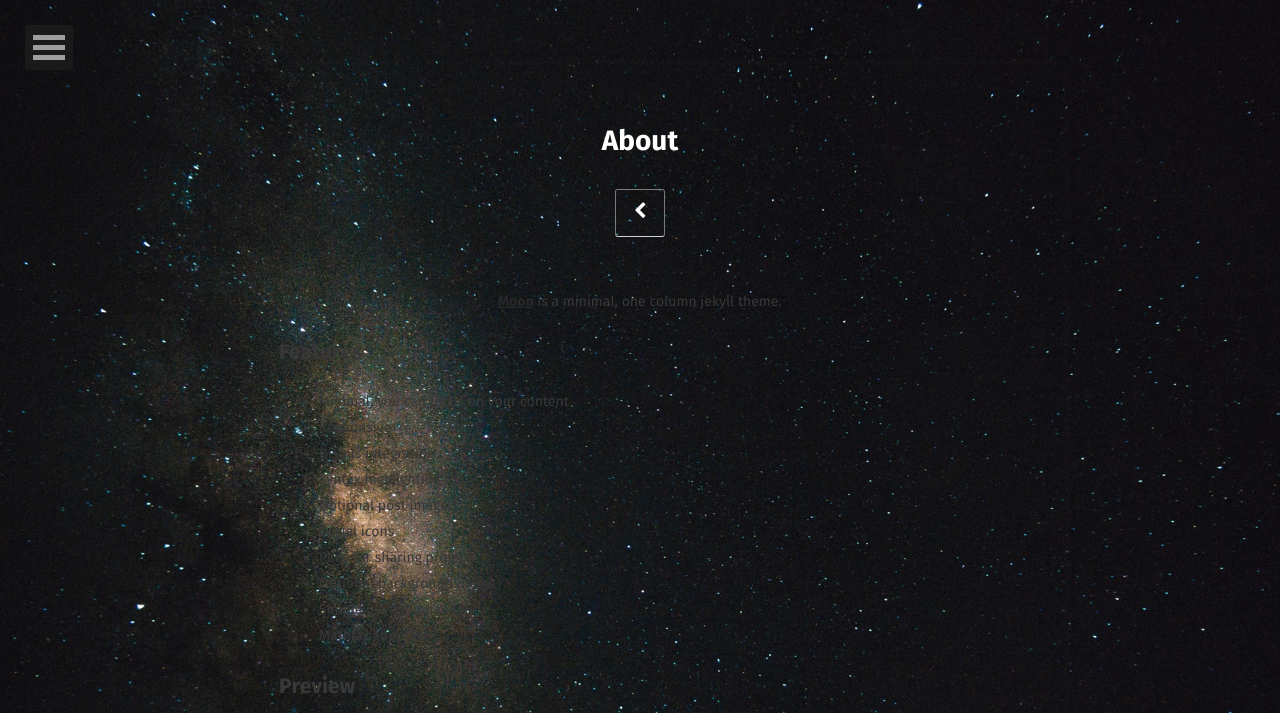
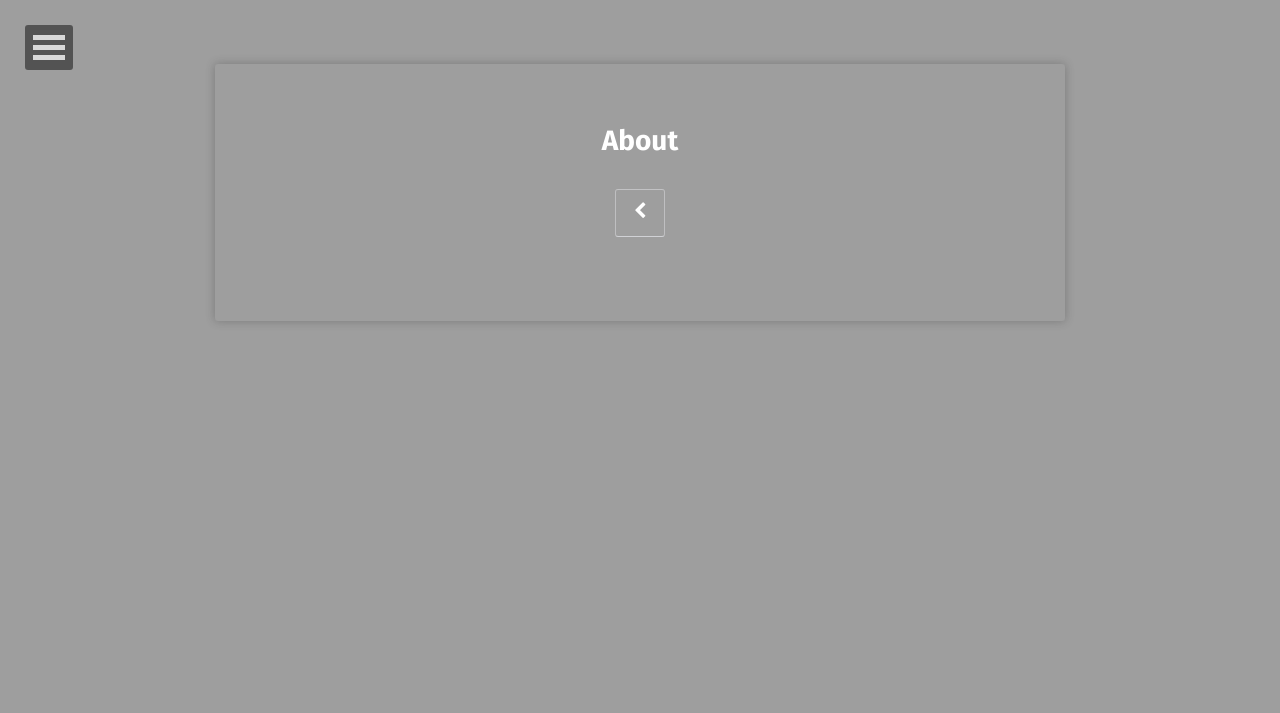
Before and after one commit to Porvesh/Porvesh.github.io, a Jekyll site: the page built from about/index.md, in a window 1280 px wide. Shown: the top 713 px of the page. Built offline with Jekyll 4.4.1, drawn with Linux system fonts in a browser that asks for light colours; some web fonts are replaced; some of the changed text lies outside the part shown; grey boxes are pictures that could not be loaded.

Commit message:
fixing minor issues

```diff
--- a/_config.yml
+++ b/_config.yml
@@ -5,7 +5,7 @@ description:        "Founding Engineer/Partime Cricketer"
 reading_time:       true
 words_per_minute:   200
 logo:               'assets/img/'
-background:         'assets/img/sky1.jpg'
+background:         'assets/img/sky3.jpg'
 tiled_bg:           false   # Set this true if you want to tile your background image, otherwise it will be covered
 locale:             en_US
 url:                https://porvesh.github.io/
--- a/_layouts/home.html
+++ b/_layouts/home.html
@@ -33,7 +33,7 @@ layout: compress
                     {% include social-links.html %}
                   <hr class="hr-line">
                   <h3 class="title">
-                        <a class="btn zoombtn" href="https://porvesh.github.io/resume/" style="background-color:rgba(0,0,0,0.1);color:white">
+                        <a class="btn zoombtn"  href="{{ site.url }}/about" style="background-color:rgba(0,0,0,0.1);color:white">
                             <b>About</b>
                         </a>
 
--- a/about/index.md
+++ b/about/index.md
@@ -1,37 +1,5 @@
 ---
 layout: page
 title: About
-tags: [about, Jekyll, theme, moon]
-date: 2018-10-18
 comments: false
 ---
-
-<center><a href="http://taylantatli.github.io/Moon"><b>Moon</b></a> is a minimal, one column jekyll theme.</center>
-
-## Features
-* Minimal, you can focus on your content
-* Responsive
-* Disqus integration
-* Syntax highlighting
-* Optional post image
-* Social icons
-* Page for sharing projects
-* Optional background image
-* Simple navigation menu
-* MathJax support
-
-## Preview
-
-{% capture images %}
-    https://cloud.githubusercontent.com/assets/754514/14509720/61c61058-01d6-11e6-93ab-0918515ecd56.png
-    https://cloud.githubusercontent.com/assets/754514/14509716/61ac6c8e-01d6-11e6-879f-8308883de790.png
-{% endcapture %}
-{% include gallery images=images caption="Screenshots of Moon Theme" cols=2 %}
-
-See a [live version of Moon](http://taylantatli.github.io/Moon) hosted on GitHub.
-
-## Getting Started
-
-To learn how to install and use this theme check out the [Setup Guide](http://taylantatli.me/Moon/moon-theme/) for more information.
-
-[Install Moon](https://github.com/TaylanTatli/Moon){: .btn}
```
